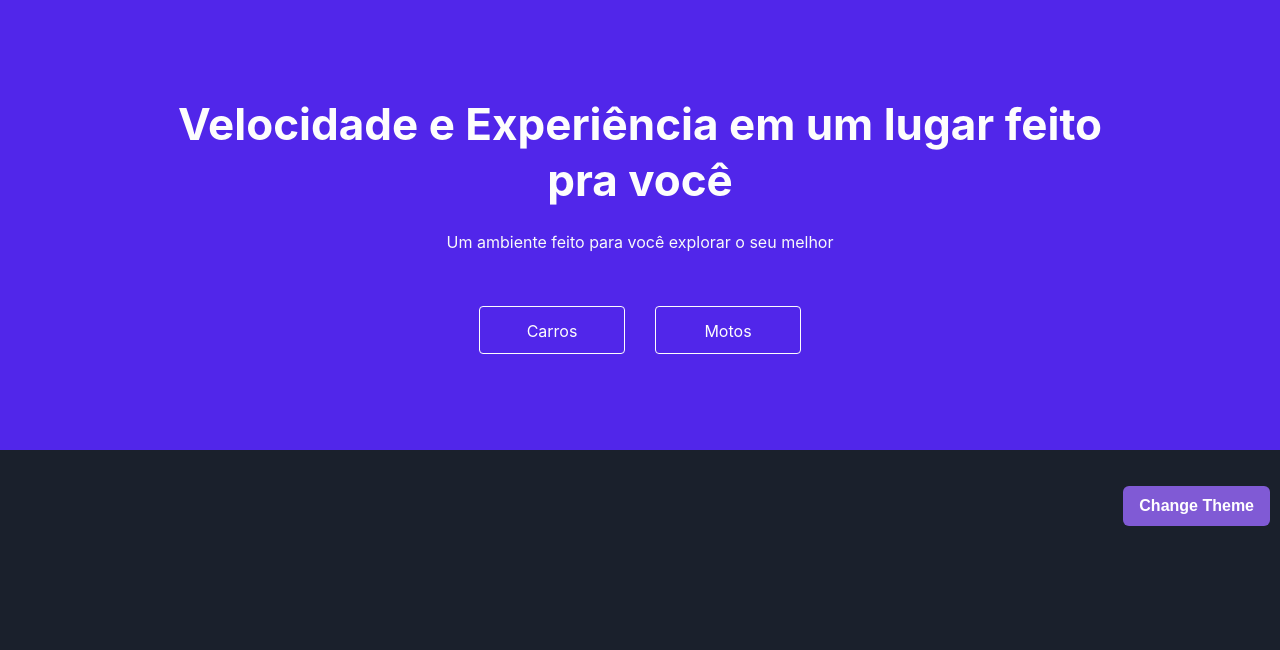
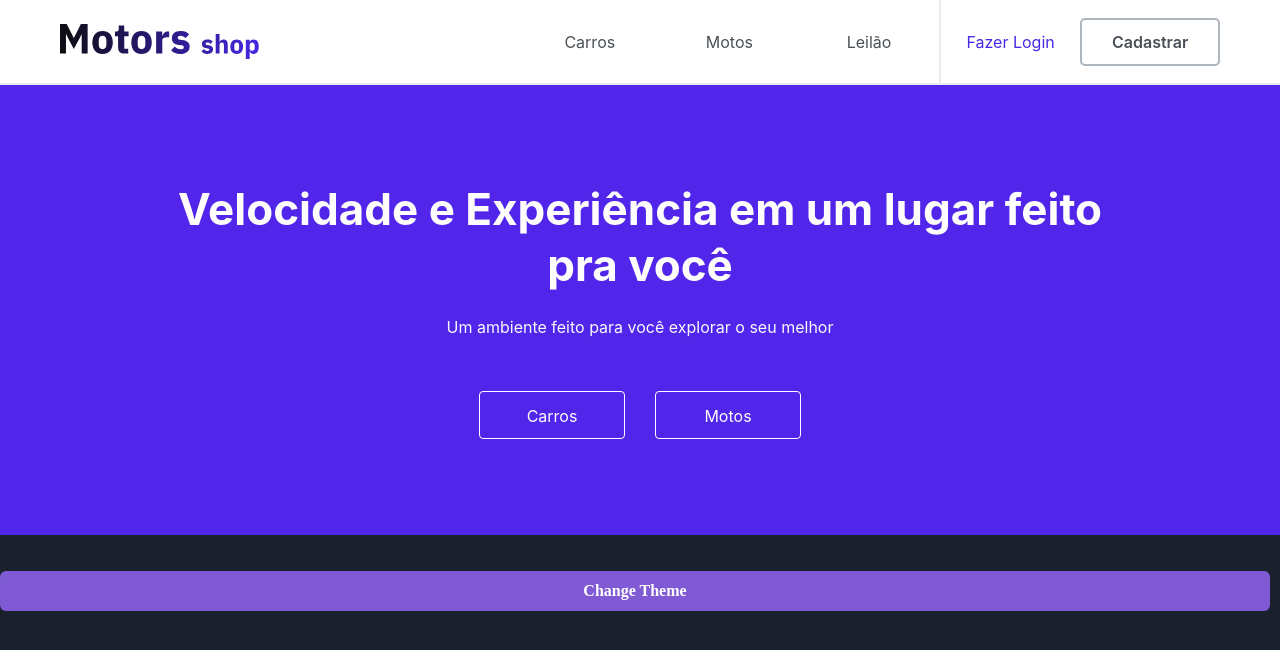
Before and after one commit to web-cars/projeto_full_stack_web_cars, a React (Vite) app in the folder frontend/: page / in a window 1280 px wide. Shown: the top 650 px of the page. Built offline with nearby package versions, Linux system fonts and the light colour scheme.

Commit message:
add navbar

```diff
--- /dev/null
+++ b/frontend/custom.d.ts
@@ -0,0 +1,5 @@
+declare module "*.png";
+declare module "*.svg";
+declare module "*.jpeg";
+declare module "*.jpg";
+declare module "react-lettered-avatar";
--- a/frontend/package.json
+++ b/frontend/package.json
@@ -14,15 +14,16 @@
     "@emotion/styled": "^11.10.6",
     "@fontsource/lexend": "^4.5.15",
     "@hookform/resolvers": "^2.9.10",
+    "@types/react-icons": "^3.0.0",
     "axios": "^1.1.3",
     "framer-motion": "^10.10.0",
     "react": "^18.2.0",
     "react-dom": "^18.2.0",
     "react-hook-form": "^7.39.1",
-    "react-icons": "^4.6.0",
+    "react-icons": "^4.8.0",
     "react-input-mask": "^2.0.4",
     "react-is": ">= 16.8.0",
-    "react-router-dom": "^6.9.0",
+    "react-router-dom": "^6.10.0",
     "react-toastify": "^9.1.1",
     "styled-components": "^5.3.9",
     "zod": "^3.21.4"
@@ -30,6 +31,7 @@
   "devDependencies": {
     "@types/react": "^18.0.28",
     "@types/react-dom": "^18.0.11",
+    "@types/styled-components": "^5.1.26",
     "@vitejs/plugin-react": "^3.1.0",
     "typescript": "^4.9.3",
     "vite": "^4.2.0"
--- /dev/null
+++ b/frontend/src/App.css
@@ -0,0 +1,38 @@
+.App {
+  text-align: center;
+}
+
+.App-logo {
+  height: 40vmin;
+  pointer-events: none;
+}
+
+@media (prefers-reduced-motion: no-preference) {
+  .App-logo {
+    animation: App-logo-spin infinite 20s linear;
+  }
+}
+
+.App-header {
+  background-color: #282c34;
+  min-height: 100vh;
+  display: flex;
+  flex-direction: column;
+  align-items: center;
+  justify-content: center;
+  font-size: calc(10px + 2vmin);
+  color: white;
+}
+
+.App-link {
+  color: #61dafb;
+}
+
+@keyframes App-logo-spin {
+  from {
+    transform: rotate(0deg);
+  }
+  to {
+    transform: rotate(360deg);
+  }
+}
--- a/frontend/src/App.tsx
+++ b/frontend/src/App.tsx
@@ -2,15 +2,21 @@
 import { theme } from './style/theme'
 import { ButtonMode } from './components/DarkMode/index';
 import Header from './components/Header';
+import Navbar from './components/Navbar';
 
 function App() {
 
 
   return (
-    <ChakraProvider theme={theme}>
-      <Header/>
-      <ButtonMode/>
-    </ChakraProvider>
+    <main>
+      <ChakraProvider theme={theme}>
+          <Navbar/>
+          <Header/>
+          <ButtonMode/>
+      </ChakraProvider>
+
+    </main>
+
   )
 }
 
--- /dev/null
+++ b/frontend/src/components/Navbar/index.tsx
@@ -0,0 +1,63 @@
+import { useNavigate } from "react-router-dom";
+import logo from "../../assets/img/motors-shop.svg"
+import { HiMenu } from "react-icons/hi";
+import { IoClose } from "react-icons/io5";
+
+import {
+  NavStyled,
+  MenuIconStyled,
+  MenuLinks,
+  Logotipo,
+  NavContent,
+  ButtonLoginStyled,
+  ButtonRegisterStyled,
+  DivLineHeaderStyled,
+} from "./style";
+import { useState } from "react";
+import { Link } from "react-router-dom";
+
+const Navbar = () => {
+  const navigate = useNavigate();
+  const [visible, setVisible] = useState(false);
+  return (
+    <NavStyled>
+      <NavContent>
+        <Logotipo className="logo">
+          <Link to="/home">
+              <img src={logo} alt="" />
+          </Link>
+        </Logotipo>
+
+        <MenuIconStyled onClick={() => setVisible(!visible)}>
+          <HiMenu size={28} />
+        </MenuIconStyled>
+
+        <MenuLinks visible={visible}>
+          <IoClose size={28} onClick={() => setVisible(false)} />
+          <li>
+            <a href={"#cars"}>Carros</a>
+          </li>
+          <li>
+            <a href={"#motorcycle"}>Motos</a>
+          </li>
+          <li>
+            <a href={"auction"}>Leilão</a>
+          </li>
+
+          <DivLineHeaderStyled></DivLineHeaderStyled>
+
+          <Link to="/login">
+            <ButtonLoginStyled>Fazer Login</ButtonLoginStyled>
+          </Link>
+
+          <Link to="/register">
+            {" "}
+            <ButtonRegisterStyled>Cadastrar</ButtonRegisterStyled>
+          </Link>
+        </MenuLinks>
+      </NavContent>
+    </NavStyled>
+  );
+};
+
+export default Navbar;
--- /dev/null
+++ b/frontend/src/components/Navbar/style.ts
@@ -0,0 +1,176 @@
+import styled from "styled-components";
+import { device } from "../../Global/media";
+
+export const NavStyled = styled.nav`
+  width: 100%;
+  height: 85px;
+  display: flex;
+  justify-content: center;
+  align-items: center;
+  border-bottom: 2px solid var(--grey-07);
+  font-family: "Inter";
+  background-color: var(--white);
+`;
+
+export const NavContent = styled.div`
+  max-width: 1600px;
+  width: 100%;
+  display: flex;
+  justify-content: space-between;
+  align-items: center;
+  padding: 0 60px;
+`;
+
+export const Logotipo = styled.div`
+  width: 200px;
+  padding: 15px 0;
+
+  @media ${device.mobile} {
+    width: 150px;
+  }
+`;
+
+type PropTypeBg = {
+  visible: boolean;
+};
+
+export const MenuIconStyled = styled.div.attrs((props: PropTypeBg) => ({
+  visible: props.visible,
+}))<PropTypeBg>`
+  width: 2rem;
+  height: 2rem;
+  display: flex;
+  align-items: center;
+  top: 20px;
+  right: 60px;
+  position: absolute;
+  z-index: 4;
+  height: 40px;
+  color: var(--grey-03);
+  overflow: hidden;
+  display: none;
+
+  @media ${device.laptop} {
+    display: flex;
+    align-items: center;
+    position: static;
+    cursor: pointer;
+  }
+`;
+
+export const MenuLinks = styled.ul<PropTypeBg>`
+  width: 700px;
+  display: flex;
+  align-items: center;
+  flex-flow: row nowrap;
+  overflow: hidden;
+  justify-content: space-between;
+  font-size: 1rem;
+
+  > svg {
+    display: none;
+    overflow: hidden;
+  }
+
+  li {
+    display: block;
+    text-align: center;
+  }
+
+  a {
+    font-weight: 400;
+    color: var(--grey-02);
+    cursor: pointer;
+    outline: none;
+  }
+
+  a:hover {
+    color: var(--brand-01);
+  }
+
+  @media ${device.laptop} {
+    display: ${({ visible }: PropTypeBg) => (visible ? "block" : "none")};
+    flex-flow: column nowrap;
+    backdrop-filter: blur(3px);
+    background: rgb(255, 255, 255);
+    background: linear-gradient(
+      90deg,
+      rgba(255, 255, 255, 0.8668555240793201) 0%,
+      rgba(253, 253, 253, 0.6515580736543909) 53%,
+      rgba(255, 255, 255, 1) 100%
+    );
+    position: fixed;
+    z-index: 4;
+    top: 20px;
+    right: 40px;
+    overflow: hidden;
+    height: 430px;
+    width: 300px;
+    padding: 15px;
+    border-radius: 5px;
+    box-shadow: 1px 6px 17px -4px rgba(161, 158, 161, 1);
+
+    > svg {
+      display: block;
+      position: fixed;
+      top: 20px;
+      right: -110px;
+      cursor: pointer;
+    }
+
+    li {
+      text-align: left;
+      padding: 1.8rem 0;
+      font-weight: 600;
+    }
+  }
+`;
+
+export const ButtonLoginStyled = styled.button`
+  font-size: 1rem;
+  font-family: "Inter";
+  border: none;
+  font-weight: 400;
+  color: var(--brand-01);
+  background-color: transparent;
+  gap: 1rem;
+  padding: 0 1rem;
+  @media ${device.laptop} {
+    text-align: left;
+    padding: 2rem 0;
+    margin-bottom: 1rem;
+  }
+`;
+
+export const ButtonRegisterStyled = styled.button`
+  font-size: 1rem;
+  font-family: "Inter";
+  font-weight: 600;
+  border: 2px solid var(--grey-04);
+  padding: 10px;
+  color: var(--grey-02);
+  border-radius: 5px;
+  background-color: transparent;
+
+  &:hover {
+    color: var(--brand-01);
+    border: 2px solid var(--brand-01);
+    background-color: var(--brand-04);
+  }
+
+  @media ${device.laptop} {
+    padding: 10px;
+  }
+`;
+
+export const DivLineHeaderStyled = styled.div`
+  width: 1px;
+  height: 85px;
+  border: 1px solid var(--grey-07);
+  @media ${device.laptop} {
+    width: 270px;
+    align-items: center;
+    height: 2px;
+    z-index: 4;
+  }
+`;
--- a/frontend/src/main.tsx
+++ b/frontend/src/main.tsx
@@ -1,9 +1,14 @@
 import React from 'react'
 import ReactDOM from 'react-dom/client'
 import App from './App'
+import { BrowserRouter } from "react-router-dom";
+import GlobalStyle from "./Global/global";
 
 ReactDOM.createRoot(document.getElementById('root') as HTMLElement).render(
   <React.StrictMode>
-    <App />
+    <BrowserRouter>
+          <GlobalStyle />
+          <App />
+    </BrowserRouter>
   </React.StrictMode>,
 )
```
Also changed, not shown: frontend/src/Pages/Home/index.tsx (renamed from frontend/Pages/Home/index.tsx), frontend/src/Pages/Home/style.ts (renamed from frontend/Pages/Home/style.ts), frontend/src/assets/img/motors-shop.svg (added), 1 other file (tests, documents, lock files or other folders).
